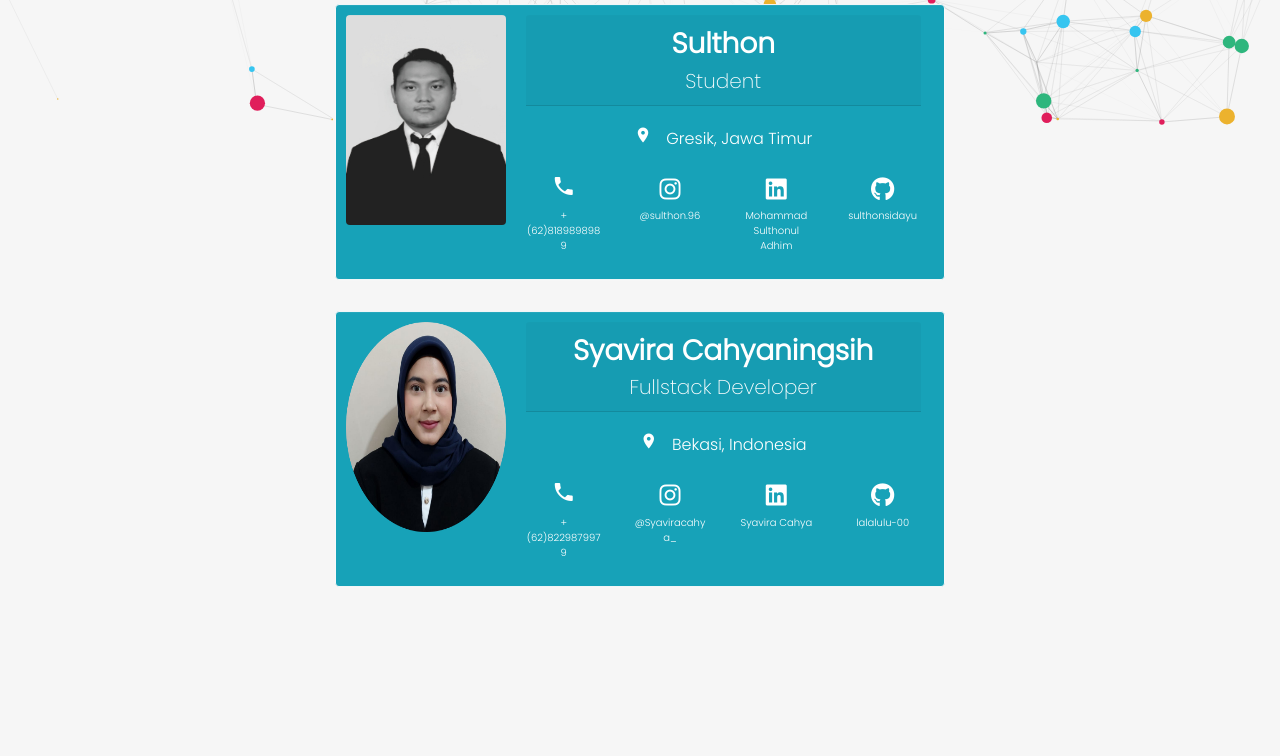
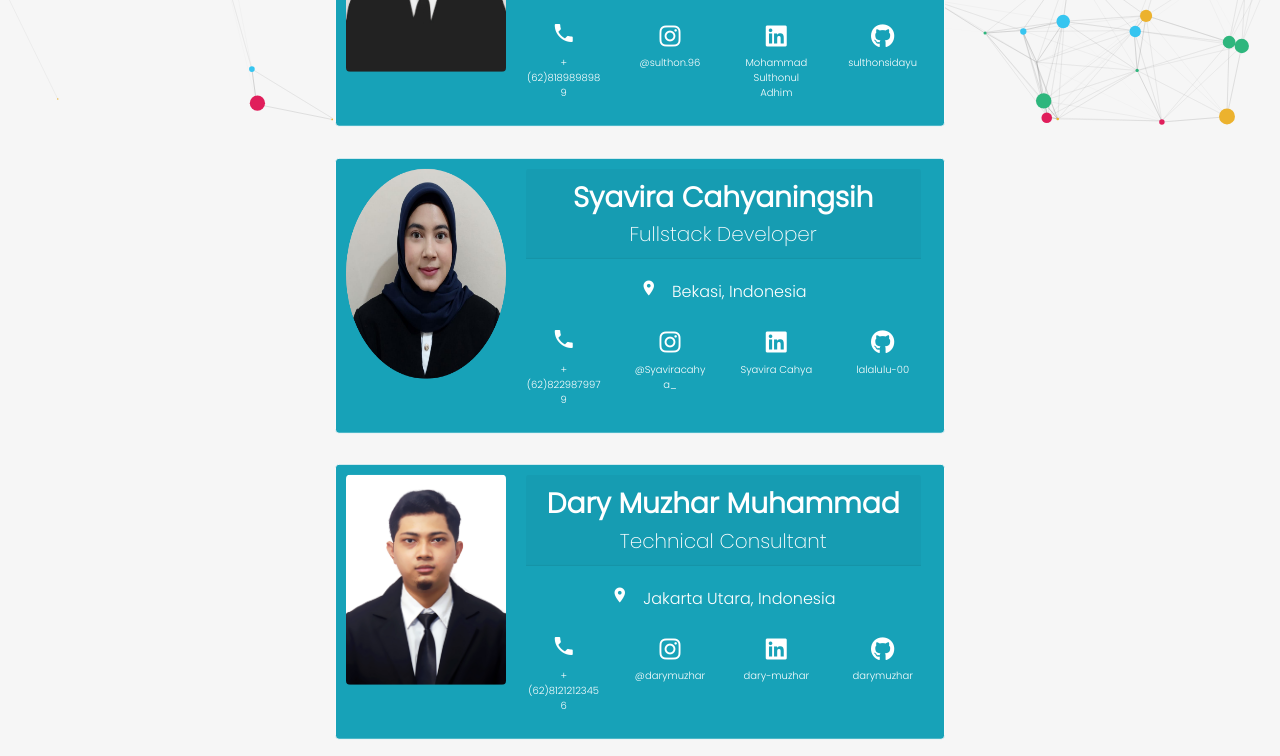
Before and after one commit to Novanna/Personal-web, a plain HTML site: page teams.html in a window 1280 px wide. Shown: the part 674-1430 px from the top of the page. Before the commit the page ends 1277 px from the top, so only its background shows below. Drawn offline with nearby package versions, Linux system fonts and the light colour scheme; some icons are missing.

Commit message:
add id card dary muzhar

```diff
--- a/teams.html
+++ b/teams.html
@@ -257,7 +257,50 @@
                     </div>
                   </div>
                 <!--TULIS DI BAWAH INI-->
-
+                <div class="card text-white bg-info border-light mb-3" style="max-width: 50r; margin-top: 5%;">
+                  <div class="row">
+                      <div class="col-3" style="width: fit-content; margin: 10px;">
+                          <img src="assets/images/dary.jpg" alt="" class="rounded" height="210" width="160">
+                      </div>
+                      <div class="col-8" style="margin: 10px">
+                          <div class="card-header">
+                              <h3 style="font-weight: 900;">Dary Muzhar Muhammad</h2>
+                              <h5 class="card-text" style="font-weight: 100;">Technical Consultant</h5>
+                          </div>
+                              <div class="card-body" style="font-size: 16px;">
+                                  <i class="material-icons" style="font-size:18px">place</i> <span style="color: transparent;">e</span><span>Jakarta Utara, Indonesia</span>
+                              </div>
+                              <div class="description-block">
+                                  <div class="row">
+                                    <div class="col-sm-3">
+                                      <i class="material-icons">phone</i>
+                                      <div>
+                                        <p style ="font-size: 10px;">+(62)81212123456</p>
+                                      </div>
+                                    </div>
+                                    <div class="col-sm-3">
+                                      <i class="fa fa-instagram" style="font-size:24px"></i>
+                                      <div>
+                                        <p style ="font-size: 10px;">@darymuzhar</p>
+                                      </div>
+                                    </div>
+                                    <div class="col-sm-3">
+                                      <i class="fa fa-linkedin-square" style="font-size:24px"></i>
+                                      <div>
+                                        <p style ="font-size: 10px;">dary-muzhar</p>
+                                      </div>
+                                    </div>
+                                    <div class="col-sm-3">
+                                      <i class="fa fa-github" style="font-size:24px"></i>
+                                      <div>
+                                        <p style ="font-size: 10px;">darymuzhar</p>
+                                      </div>
+                                    </div>
+                                  </div>
+                          </div>
+                      </div>
+                  </div>
+                </div>
                 <!--TULIS DI BAWAH INI-->
             </div>
         </div>
```
Also changed, not shown: Assets/images/dary.jpg (added).
